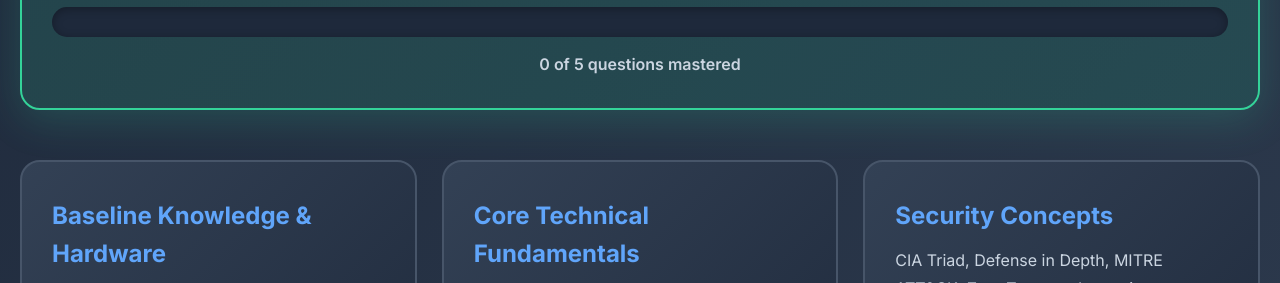
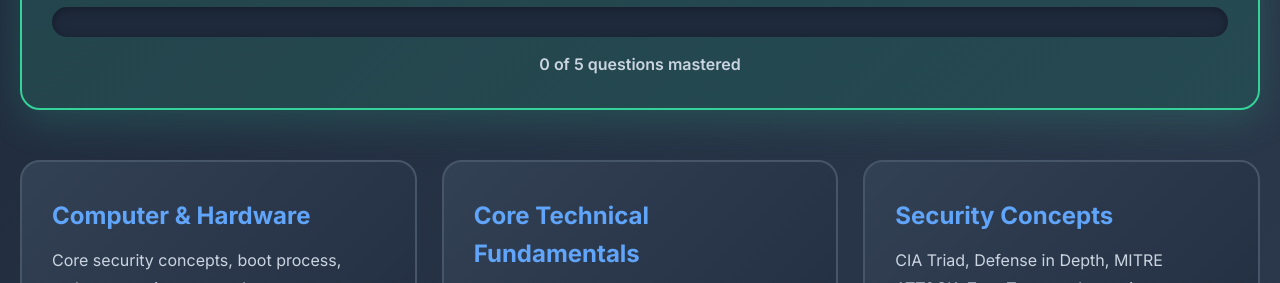
Before and after one commit to kiran-regmi/kiranregmi.com, a plain HTML site: page soc-interview-working.html in a window 1280 px wide. Shown: the part 482-765 px from the top of the page. Drawn offline with Linux system fonts and the light colour scheme.

Commit message:
update interview

```diff
--- a/soc-interview-working.html
+++ b/soc-interview-working.html
@@ -607,7 +607,7 @@
         <!-- Navigation Cards -->
         <div class="nav-grid">
             <div class="nav-card" onclick="openModal('section1', 'Baseline Knowledge & Hardware')">
-                <h3>Baseline Knowledge & Hardware</h3>
+                <h3>Computer & Hardware</h3>
                 <p>Core security concepts, boot process, malware persistence, and system fundamentals.</p>
                 <div class="nav-card-footer">
                     <span class="nav-link">5 Questions</span>
```
